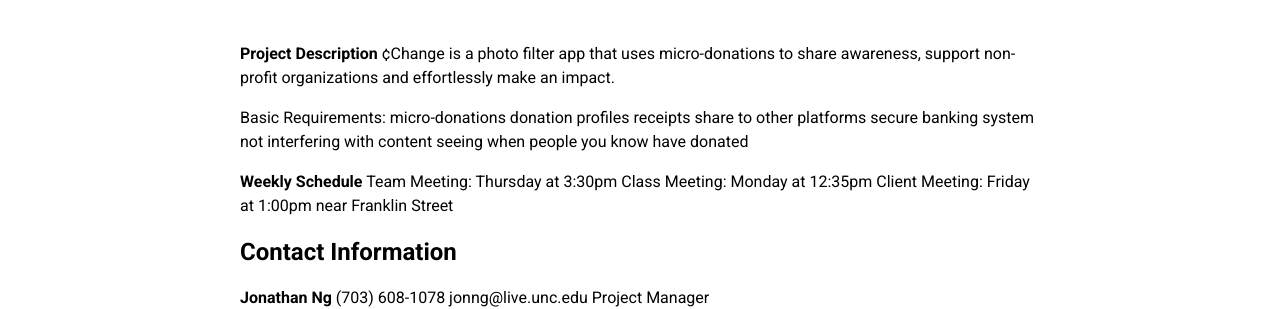
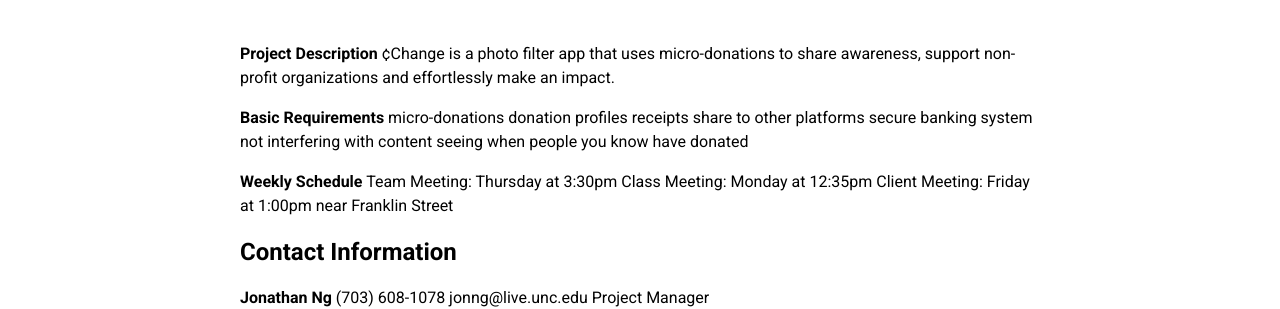
Before and after one commit to comp523-602/cchange-project, a Jekyll site: the page built from index.md, in a window 1280 px wide. Shown: the part 129-438 px from the top of the page. Built offline with Jekyll 4.4.1, drawn with Linux system fonts in a browser that asks for light colours.

```diff
--- a/index.md
+++ b/index.md
@@ -7,7 +7,7 @@ layout: basic
 ¢Change is a photo filter app that uses micro-donations to share awareness, support non-profit organizations and effortlessly make an impact.
 
 
-Basic Requirements:
+**Basic Requirements**
 	micro-donations
 	donation profiles
 	receipts
```
